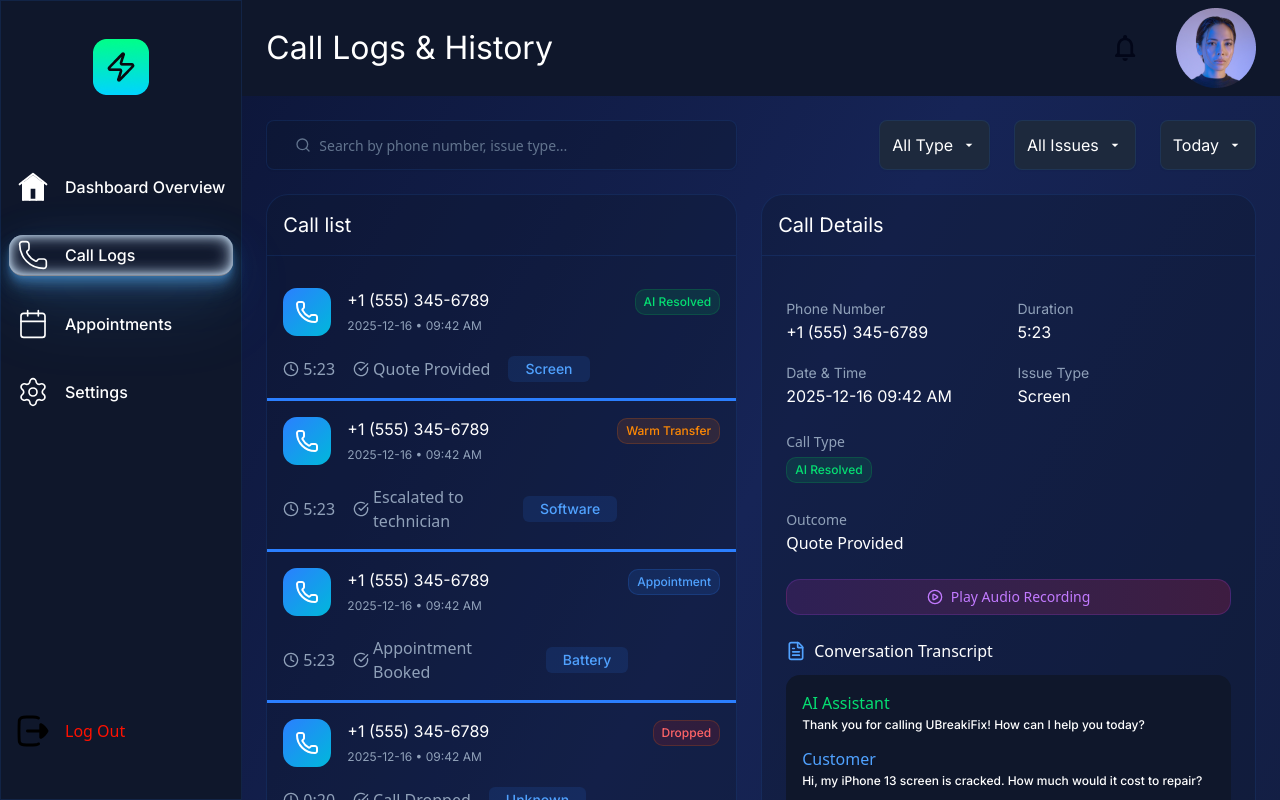
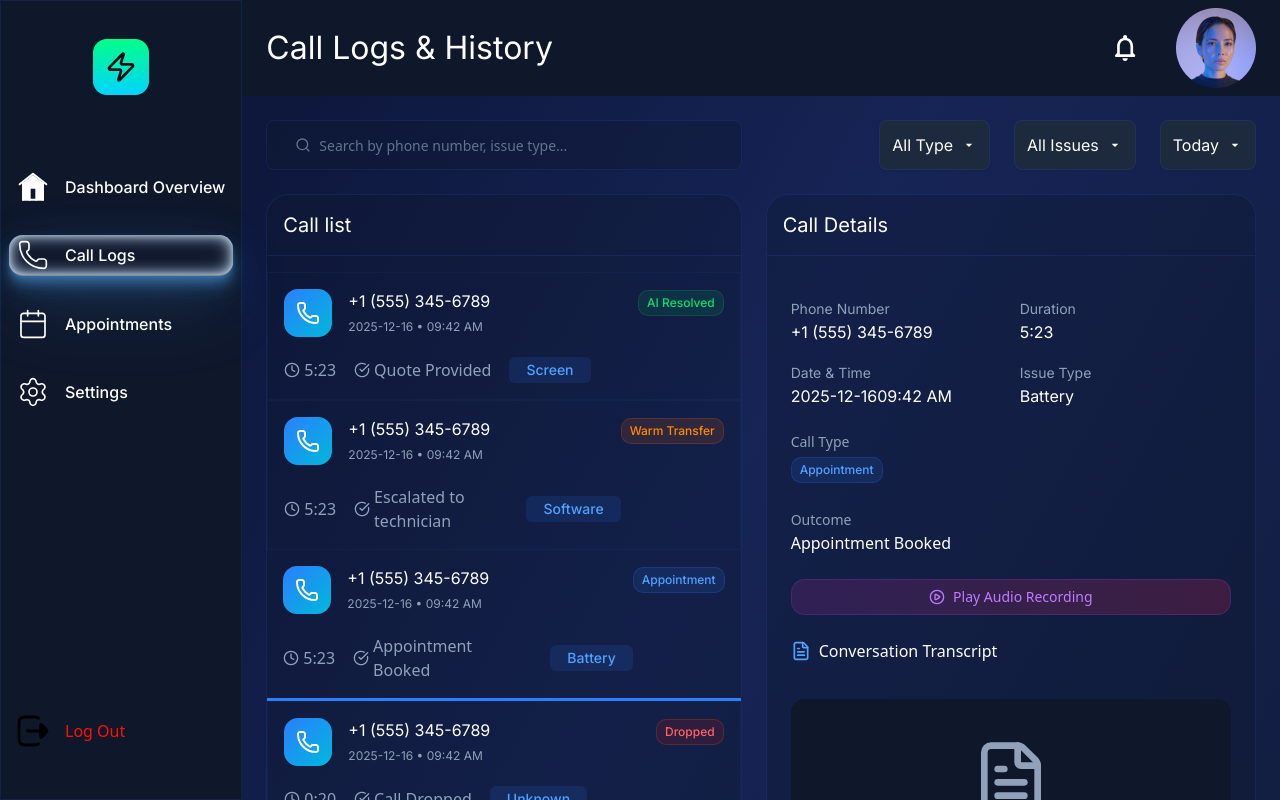
Before and after one commit to abdurrahmanfahim/smart-fix, a React (Vite) app: page /call-logs in a window 1280 px wide. Both pictures are taken after a click on the element 501 px from the left and 627 px from the top of the page. Shown: the top 800 px of the page. Built offline with nearby package versions, Linux system fonts and the light colour scheme.

Commit message:
maked the Call Details dynamic render. and created empty state for transcript.

```diff
--- a/src/assets/icons/svg/PaperIcon.jsx
+++ b/src/assets/icons/svg/PaperIcon.jsx
@@ -1,4 +1,4 @@
-const PaperIcon = () => {
+const PaperIcon = ({className}) => {
   return (
     <svg
       width="20"
@@ -6,38 +6,39 @@ const PaperIcon = () => {
       viewBox="0 0 20 20"
       fill="none"
       xmlns="http://www.w3.org/2000/svg"
+      className={className}
     >
       <path
         d="M4.99967 18.3334C4.55765 18.3334 4.13372 18.1578 3.82116 17.8453C3.5086 17.5327 3.33301 17.1088 3.33301 16.6668V3.33342C3.33301 2.89139 3.5086 2.46747 3.82116 2.15491C4.13372 1.84235 4.55765 1.66675 4.99967 1.66675H11.6663C11.9301 1.66632 12.1914 1.71809 12.4351 1.81906C12.6788 1.92003 12.9001 2.06822 13.0863 2.25508L16.0763 5.24508C16.2637 5.43134 16.4123 5.65287 16.5136 5.89689C16.6149 6.1409 16.6668 6.40256 16.6663 6.66675V16.6668C16.6663 17.1088 16.4907 17.5327 16.1782 17.8453C15.8656 18.1578 15.4417 18.3334 14.9997 18.3334H4.99967Z"
-        stroke="#51A2FF"
+        stroke="currentColor"
         strokeWidth="1.66667"
         strokeLinecap="round"
         strokeLinejoin="round"
       />
       <path
         d="M11.667 1.66675V5.83341C11.667 6.05443 11.7548 6.26639 11.9111 6.42267C12.0674 6.57895 12.2793 6.66675 12.5003 6.66675H16.667"
-        stroke="#51A2FF"
+        stroke="currentColor"
         strokeWidth="1.66667"
         strokeLinecap="round"
         strokeLinejoin="round"
       />
       <path
         d="M8.33366 7.5H6.66699"
-        stroke="#51A2FF"
+        stroke="currentColor"
         strokeWidth="1.66667"
         strokeLinecap="round"
         strokeLinejoin="round"
       />
       <path
         d="M13.3337 10.8333H6.66699"
-        stroke="#51A2FF"
+        stroke="currentColor"
         strokeWidth="1.66667"
         strokeLinecap="round"
         strokeLinejoin="round"
       />
       <path
         d="M13.3337 14.1667H6.66699"
-        stroke="#51A2FF"
+        stroke="currentColor"
         strokeWidth="1.66667"
         strokeLinecap="round"
         strokeLinejoin="round"
--- a/src/components/Header/index.jsx
+++ b/src/components/Header/index.jsx
@@ -4,7 +4,7 @@ import avatar from "../../assets/images/avatar.png";
 const Header = () => {
     const { pathname } = useLocation()
     return (
-        <header className="sticky top-0 left-0 bg-primary w-full flex items-center justify-between px-6 py-2">
+        <header className="sticky top-0 bg-primary w-full flex items-center justify-between px-6 py-2">
             <h1 className=" font-inter font-normal text-[32px] leading-9 text-white">
                 {pathname == '/' && 'Dashboard Overview'}
                 {pathname == '/call-logs' && 'Call Logs & History'}
@@ -12,7 +12,7 @@ const Header = () => {
                 {pathname.includes('/settings') && 'Settings'}
             </h1>
 
-            <div className="flex items-center justify-center space-x-10">
+            <div className="flex items-center justify-center space-x-10 text-white ">
                 <BallIcon />
                 <img src={avatar} alt="profileImg" />
             </div>
--- a/src/components/Layout/index.jsx
+++ b/src/components/Layout/index.jsx
@@ -4,16 +4,12 @@ import Sidebar from "../Sidebar";
 
 const Layout = () => {
   return (
-    <div className="bg-main-gradient min-h-screen w-full  ">
+    <div className="bg-main-gradient w-full  ">
       <div className="flex  ">
-        <div className="sticky h-dvh top-0">
           <Sidebar />
-        </div>
         <div className="main-content w-full">
-          <div className="header">
             <Header />
-          </div>
-          <div className="overflow-y-auto ">
+          <div className=" ">
             <Outlet />
           </div>
         </div>
--- a/src/components/Sidebar/index.jsx
+++ b/src/components/Sidebar/index.jsx
@@ -7,7 +7,7 @@ const Sidebar = () => {
   const { pathname } = useLocation();
 
   return (
-    <div className="h-screen relative top-0 flex flex-col bg-primary pt-9.5 pb-13 border border-[#2B7FFF20] ">
+    <div className="h-screen sticky top-0 flex flex-col bg-primary pt-9.5 pb-13 border border-[#2B7FFF20] ">
       <div className="w-fit mx-auto">
         <img src={logo} alt="logo" />
       </div>
--- a/src/index.css
+++ b/src/index.css
@@ -1,11 +1,14 @@
 @import "tailwindcss";
 @import "tw-animate-css";
 @import url(https://fonts.googleapis.com/css?family=Inter:100,200,300,regular,500,600,700,800,900,100italic,200italic,300italic,italic,500italic,600italic,700italic,800italic,900italic);
+@import url(https://fonts.googleapis.com/css?family=Arimo:regular,500,600,700,italic,500italic,600italic,700italic);
+
 
 @custom-variant dark (&:is(.dark *));
 
 @theme {
   --font-inter: "Inter", sans-serif;
+  --font-arimo: "Arimo", sans-serif;
   --color-primary: #111b3c;
   --color-semi-dark: #162f63;
   --color-blue: #0f62fe;
@@ -35,6 +38,8 @@
   @apply bg-[#0F172B50] border border-[#2B7FFF20];
 }
 
+
+/* ShadCn css */
 @theme inline {
   --radius-sm: calc(var(--radius) - 4px);
   --radius-md: calc(var(--radius) - 2px);
@@ -154,6 +159,9 @@
   }
 }
 
+
+/* my priority css */
+
 .recharts-wrapper text {
   fill: #fff !important;
   opacity: 1 !important;
@@ -176,7 +184,6 @@
 }
 
 html {
-  /* color of the thumb, color of the track */
-  scrollbar-color: #162f63 #072733;
-  scrollbar-width: thin; /* Options: auto, thin, none */
+  scrollbar-color: #1c3a7c #072733;
+  scrollbar-width: thin;
 }
--- a/src/pages/CallLogs/CallDetails.jsx
+++ b/src/pages/CallLogs/CallDetails.jsx
@@ -37,7 +37,7 @@ const CallDetails = ({ data }) => {
           </div>
         </div>
 
-        <div className="">
+        <div>
           <p className="text-gray text-sm leading-5 mb-1 ">Call Type</p>
           <Badge
             className={` rounded-[10px] py-1 px-2 font-inter leading-5 text-xs
@@ -50,12 +50,12 @@ const CallDetails = ({ data }) => {
           </Badge>
         </div>
 
-        <div className="">
+        <div>
           <span className="text-gray text-sm leading-5 ">Outcome</span>
           <p className="text-white text-base leading-6 ">{data.outcome}</p>
         </div>
 
-        <div className="">
+
           <Button
             className={
               "audio-gradient flex justify-center w-full rounded-[14px] border border-[#AD46FF30] "
@@ -64,15 +64,18 @@ const CallDetails = ({ data }) => {
             <PlayIcon />
             <p className="text-[#C27AFF]  ">Play Audio Recording</p>
           </Button>
-        </div>
 
-        <div className="">
-          <div className="flex gap-2 items-center mb-3 ">
+
+
+          <div className="flex gap-2 items-center mb-3 text-info ">
             <PaperIcon />
             <p className="text-white text-base leading-6 ">Conversation Transcript</p>
           </div>
 
-          <div className="bg-primary rounded-[14px] flex flex-col gap-3 p-4  ">
+        {
+          data.transcript.length !== 0 ?
+          <>
+             <div className="bg-primary rounded-[14px] flex flex-col gap-3 p-4  ">
             {
               data.transcript.map((item) => (
                 <div>
@@ -82,7 +85,22 @@ const CallDetails = ({ data }) => {
               ))
             }
           </div>
-        </div>
+          </>
+            :
+
+            <>
+               <div className="bg-primary rounded-[14px] flex flex-col gap-3 p-10  ">
+
+                <div className="flex flex-col gap-4 items-center justify-center">
+                  <PaperIcon className={'size-20 text-gray  '} />
+                  <p className="text-gray text-lg leading-5 ">No Transcript Here!</p>
+                </div>
+
+          </div>
+          </>
+            }
+
+
       </div>
     </div>
   );
--- a/src/pages/CallLogs/CallList.jsx
+++ b/src/pages/CallLogs/CallList.jsx
@@ -4,17 +4,15 @@ import { Badge } from "@/components/ui/badge";
 import CallIcon from "@/assets/icons/svg/CallIcon";
 import ClockLite from "@/assets/icons/svg/ClockLite";
 import TickIcon from "@/assets/icons/svg/TickIcon";
-import { useState } from "react";
 
-const CallList = () => {
-  const [active, setActive] = useState(callLogs[0])
+const CallList = ({active, setActive}) => {
   return (
     <div className="rounded-3xl color-card  ">
       <h3 className="font-inter font-normal text-[20px] leading-7 text-white mb-4 cursor-pointer p-4 border-b border-[#2B7FFF20] ">
         Call list
       </h3>
       {callLogs.map((item) => (
-        <div className={`flex justify-between p-4 ${active && 'border-b-3 border-[#2B7FFF]'} border-[#2B7FFF10] `} key={item.id} >
+        <div className={`flex justify-between p-4 ${item.id === active.id ? 'border-b-3 border-[#2B7FFF]' : 'border border-[#2B7FFF10]  cursor-pointer ' } `} key={item.id} onClick={() => setActive(item)} >
           <div className="flex flex-col gap-5">
             <div className="flex gap-4 ">
               <div className="icon">
--- a/src/pages/CallLogs/call-log-data.js
+++ b/src/pages/CallLogs/call-log-data.js
@@ -2,7 +2,7 @@ const callLogs = [
   {
     id: "call-001",
     phoneNumber: "+1 (555) 345-6789",
-    dateTime: ["2025-12-16 "," 09:42 AM"],
+    dateTime: ["2025-12-16 ", " 09:42 AM"],
     duration: "5:23",
     callType: "AI Resolved",
     issueType: "Screen",
@@ -45,31 +45,7 @@ const callLogs = [
     outcome: "Escalated to technician",
     summary: "Escalated to technician",
     audioUrl: "",
-    transcript: [
-      {
-        role: "AI Assistant",
-        message: "Thank you for calling UBreakiFix! How can I help you today?",
-      },
-      {
-        role: "Customer",
-        message:
-          "Hi, my iPhone 13 screen is cracked. How much would it cost to repair?",
-      },
-      {
-        role: "AI Assistant",
-        message:
-          "I can help you with that! For an iPhone 13 screen repair, our price is $199. This includes parts, labor, and comes with a 90-day warranty. Would you like to book an appointment?",
-      },
-      {
-        role: "Customer",
-        message: "Yes, please! When are you available?",
-      },
-      {
-        role: "AI Assistant",
-        message:
-          "Great! I have availability today at 2:00 PM or tomorrow at 10:00 AM. Which works better for you?",
-      },
-    ],
+    transcript: [],
   },
   {
     id: "call-003",
@@ -81,67 +57,19 @@ const callLogs = [
     outcome: "Appointment Booked",
     summary: "Appointment Booked",
     audioUrl: "",
-    transcript: [
-      {
-        role: "AI Assistant",
-        message: "Thank you for calling UBreakiFix! How can I help you today?",
-      },
-      {
-        role: "Customer",
-        message:
-          "Hi, my iPhone 13 screen is cracked. How much would it cost to repair?",
-      },
-      {
-        role: "AI Assistant",
-        message:
-          "I can help you with that! For an iPhone 13 screen repair, our price is $199. This includes parts, labor, and comes with a 90-day warranty. Would you like to book an appointment?",
-      },
-      {
-        role: "Customer",
-        message: "Yes, please! When are you available?",
-      },
-      {
-        role: "AI Assistant",
-        message:
-          "Great! I have availability today at 2:00 PM or tomorrow at 10:00 AM. Which works better for you?",
-      },
-    ],
+    transcript: [],
   },
   {
     id: "call-004",
     phoneNumber: "+1 (555) 345-6789",
-    dateTime: ["2025-12-16" , "09:42 AM"],
+    dateTime: ["2025-12-16", "09:42 AM"],
     duration: "0:20",
     callType: "Dropped",
     issueType: "Unknown",
     outcome: "Call Dropped",
     summary: "Call Dropped",
     audioUrl: "",
-    transcript: [
-      {
-        role: "AI Assistant",
-        message: "Thank you for calling UBreakiFix! How can I help you today?",
-      },
-      {
-        role: "Customer",
-        message:
-          "Hi, my iPhone 13 screen is cracked. How much would it cost to repair?",
-      },
-      {
-        role: "AI Assistant",
-        message:
-          "I can help you with that! For an iPhone 13 screen repair, our price is $199. This includes parts, labor, and comes with a 90-day warranty. Would you like to book an appointment?",
-      },
-      {
-        role: "Customer",
-        message: "Yes, please! When are you available?",
-      },
-      {
-        role: "AI Assistant",
-        message:
-          "Great! I have availability today at 2:00 PM or tomorrow at 10:00 AM. Which works better for you?",
-      },
-    ],
+    transcript: [],
   },
 
   {
@@ -154,32 +82,8 @@ const callLogs = [
     outcome: "Quote provided",
     summary: "Quote provided",
     audioUrl: "/audio/dummy-call-005.mp3",
-    transcript: [
-      {
-        role: "AI Assistant",
-        message: "Thank you for calling UBreakiFix! How can I help you today?",
-      },
-      {
-        role: "Customer",
-        message:
-          "Hi, my iPhone 13 screen is cracked. How much would it cost to repair?",
-      },
-      {
-        role: "AI Assistant",
-        message:
-          "I can help you with that! For an iPhone 13 screen repair, our price is $199. This includes parts, labor, and comes with a 90-day warranty. Would you like to book an appointment?",
-      },
-      {
-        role: "Customer",
-        message: "Yes, please! When are you available?",
-      },
-      {
-        role: "AI Assistant",
-        message:
-          "Great! I have availability today at 2:00 PM or tomorrow at 10:00 AM. Which works better for you?",
-      },
-    ],
+    transcript: [],
   },
 ];
 
-export default callLogs
+export default callLogs;
--- a/src/pages/CallLogs/index.jsx
+++ b/src/pages/CallLogs/index.jsx
@@ -5,11 +5,11 @@ import DropdownButton from "@/components/Dropdown";
 import CallList from "./CallList";
 import CallDetails from "./CallDetails";
 import callLogs from './call-log-data.js'
+import { useState } from "react";
 
 const CallLogs = () => {
 
-
-  console.log(callLogs[0])
+  const [active, setActive] = useState(callLogs[0])
 
   const issueArray = [
     "All Issues",
@@ -36,7 +36,7 @@ const CallLogs = () => {
           className={"color-card pl-4 h-12.5   "}
           />
 
-          <CallList />
+          <CallList active={active} setActive={setActive} />
 
         </div>
 
@@ -47,7 +47,7 @@ const CallLogs = () => {
             <DropdownButton items={dateArray} />
           </div>
 
-          <CallDetails data={callLogs[0]} />
+          <CallDetails data={active} />
         </div>
       </div>
     </div>
```
